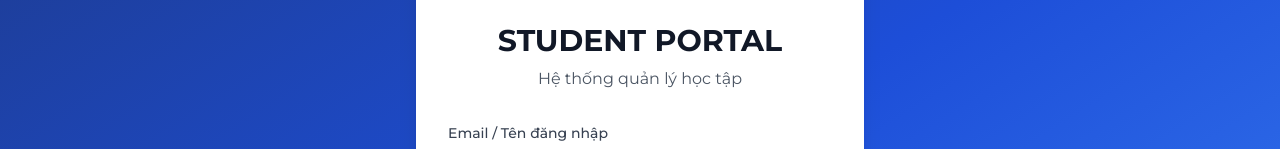
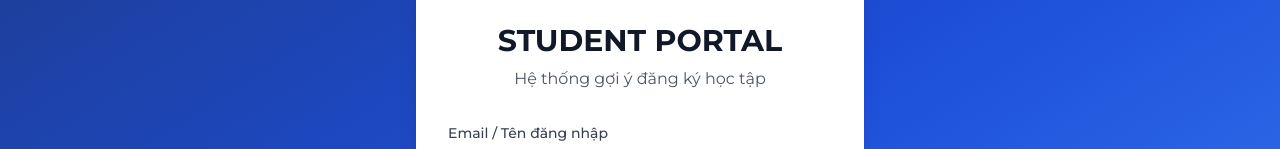
Before and after one commit to vqdung71104/student-management, a React (Vite) app in the folder frontend/: page /login in a window 1280 px wide. Shown: the part 196-345 px from the top of the page. Built offline with nearby package versions, Linux system fonts and the light colour scheme.

Commit message:
đổi tên

```diff
--- a/frontend/src/pages/Login.tsx
+++ b/frontend/src/pages/Login.tsx
@@ -50,7 +50,7 @@ const Login = () => {
             </svg>
           </div>
           <h1 className="text-3xl font-bold text-gray-900 mb-2">STUDENT PORTAL</h1>
-          <p className="text-gray-600">Hệ thống quản lý học tập</p>
+          <p className="text-gray-600">Hệ thống gợi ý đăng ký học tập</p>
         </div>
 
         <form onSubmit={handleLogin} className="space-y-6">
--- a/frontend/src/pages/Register.tsx
+++ b/frontend/src/pages/Register.tsx
@@ -196,7 +196,7 @@ const Register = () => {
             </svg>
           </div>
           <h1 className="text-2xl font-bold text-gray-900 mb-1">ĐĂNG KÝ TÀI KHOẢN</h1>
-          <p className="text-gray-600 text-sm">Hệ thống quản lý học tập</p>
+          <p className="text-gray-600 text-sm">Hệ thống gợi ý đăng ký học tập</p>
         </div>
 
         <form onSubmit={handleRegister} className="space-y-4">
```
